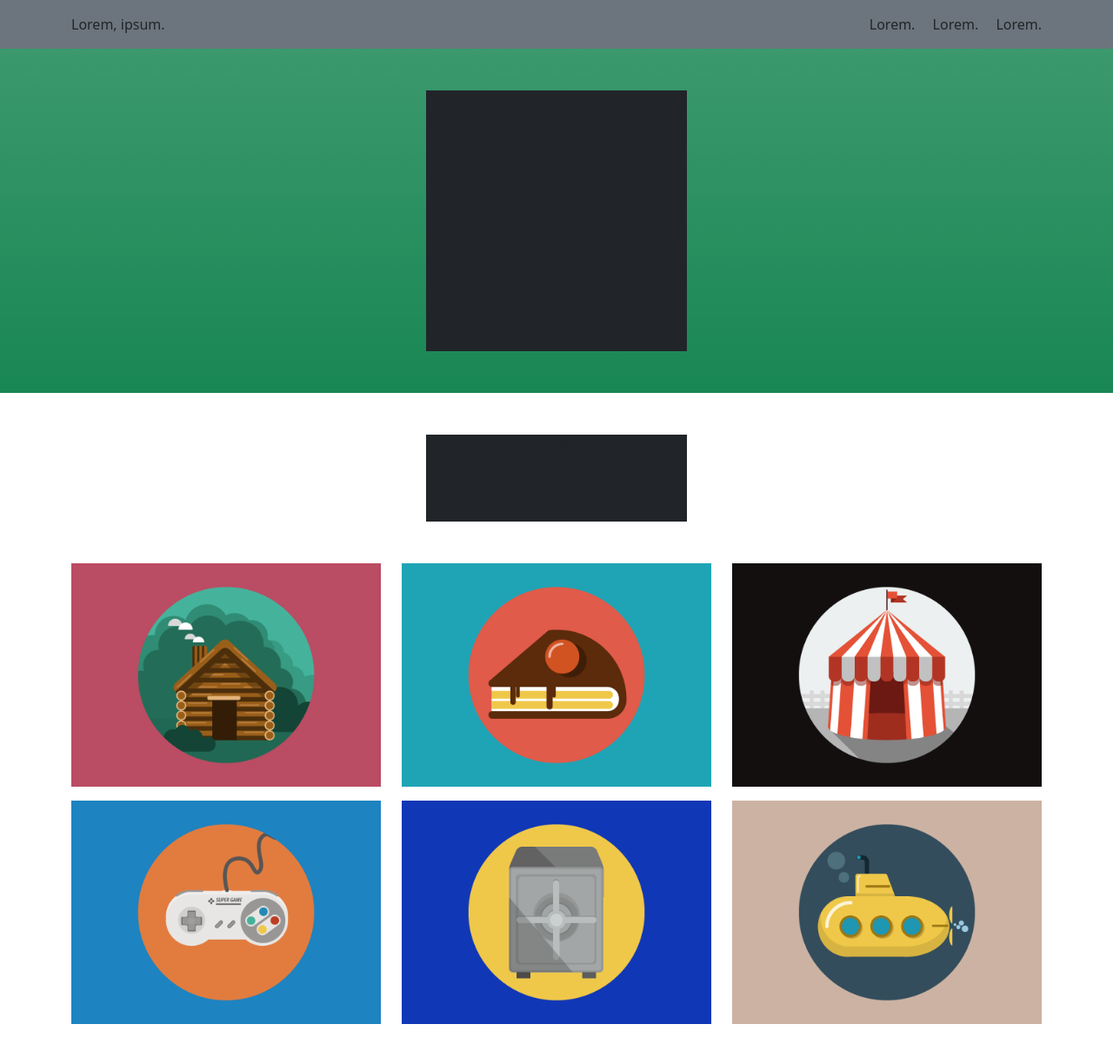
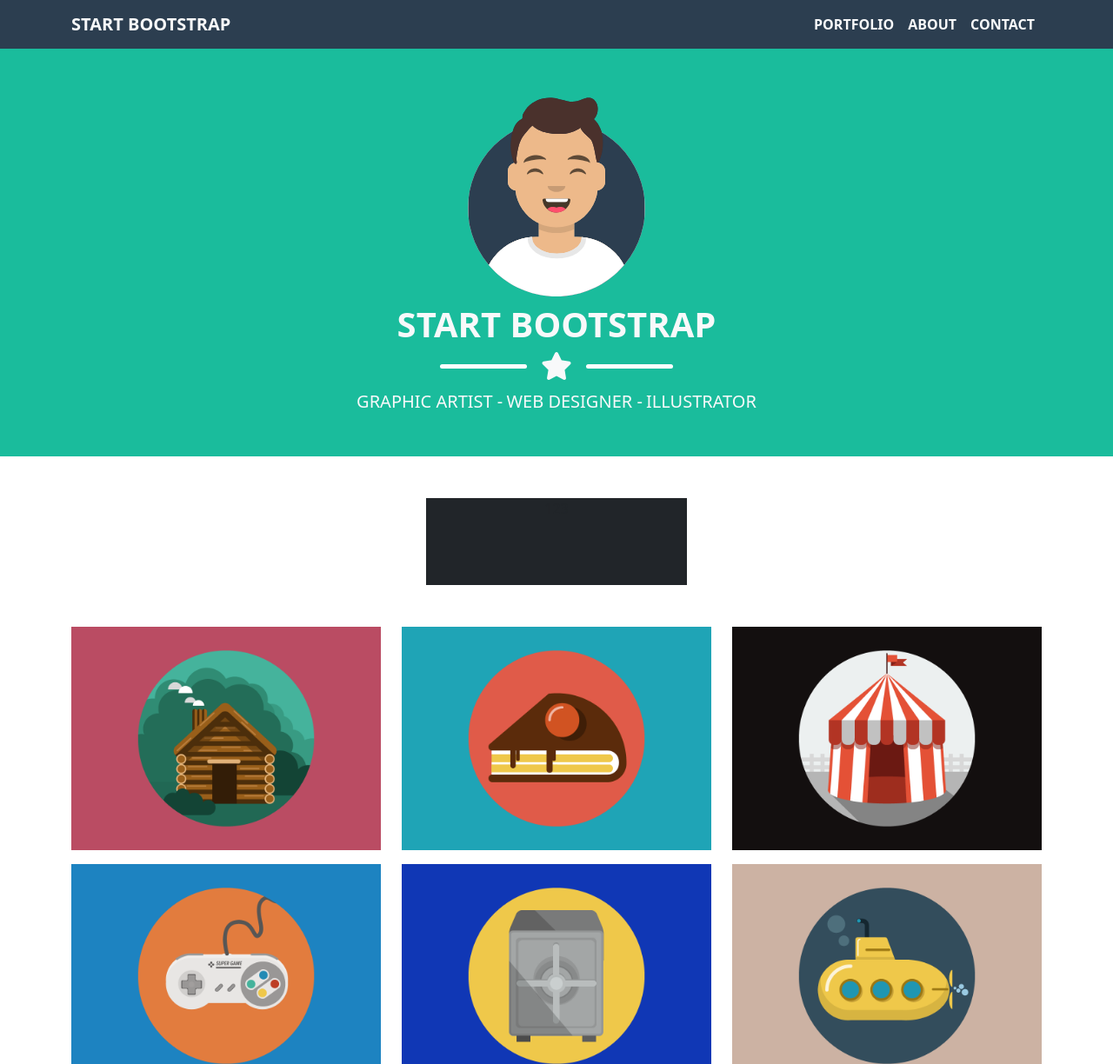
Before and after one commit to marcoarnulfo/html-css-bootstrap-freelancer, a plain HTML site: page index.html in a window 1280 px wide. Shown: the top 1224 px of the page at 87% size. Drawn offline with nearby package versions, Linux system fonts and the light colour scheme.

Commit message:
add nav bar and jumbotron

```diff
--- a/assets/css/style.css
+++ b/assets/css/style.css
@@ -2,6 +2,18 @@
     box-sizing: border-box;
     margin: 0;
     padding: 0;
+}
+
+:root{
+    --bg_alternative: #1ABC9C;
+    --bg_footer: #3A546D;
+    --bg_top_bot: #2C3E50;
+    --bg_light: #FFFFFF;
+}
+
+
+#site_header{
+    background-color: var(--bg_top_bot);
 }
 
 .debug{
@@ -18,3 +30,17 @@
     width: 100px;
     height: 50px;
 }
+
+
+.left,
+.right{
+    width: 100px;
+    height: 5px;
+    background-color: var(--bg_light);
+    border-radius: 1rem;
+}
+
+
+.bg_alternative{
+    background-color: var(--bg_alternative);
+}
--- a/index.html
+++ b/index.html
@@ -5,33 +5,59 @@
     <meta charset="utf-8">
     <meta name="viewport" content="width=device-width, initial-scale=1">
     <title>Bootstrap</title>
+    <link rel="stylesheet" href="https://cdnjs.cloudflare.com/ajax/libs/font-awesome/6.2.0/css/all.min.css"
+        integrity="sha512-xh6O/CkQoPOWDdYTDqeRdPCVd1SpvCA9XXcUnZS2FmJNp1coAFzvtCN9BmamE+4aHK8yyUHUSCcJHgXloTyT2A=="
+        crossorigin="anonymous" referrerpolicy="no-referrer" />
     <link href="https://cdn.jsdelivr.net/npm/bootstrap@5.2.1/dist/css/bootstrap.min.css" rel="stylesheet"
         integrity="sha384-iYQeCzEYFbKjA/T2uDLTpkwGzCiq6soy8tYaI1GyVh/UjpbCx/TYkiZhlZB6+fzT" crossorigin="anonymous">
     <link rel="stylesheet" href="./assets/css/style.css">
 </head>
 
 <body>
-    <header class="bg-secondary" id="site_header">
+    <header id="site_header">
         <!-- Nav-->
-        <div class="container-sm text-center py-3">
-            <div class="row">
-                <div class="col text-start">Lorem, ipsum.</div>
-                <div class="col text-end">
-                    <span>Lorem.</span>
-                    <span class="mx-3">Lorem.</span>
-                    <span>Lorem.</span>
+        <nav class="navbar navbar-expand-md ">
+            <div class="container">
+                <a class="navbar-brand text-light fw-bold" href="#">START BOOTSTRAP</a>
+                <button class="navbar-toggler" type="button" data-bs-toggle="collapse"
+                    data-bs-target="#navbarSupportedContent" aria-controls="navbarSupportedContent"
+                    aria-expanded="false" aria-label="Toggle navigation">
+                    <span class="navbar-toggler-icon"></span>
+                </button>
+                <div class="collapse navbar-collapse " id="navbarSupportedContent">
+                    <ul class="navbar-nav ms-auto mb-2 mb-lg-0">
+                        <li class="nav-item">
+                            <a class="nav-link active text-light fw-bold" aria-current="page" href="#">PORTFOLIO</a>
+                        </li>
+                        <li class="nav-item">
+                            <a class="nav-link active text-light fw-bold" aria-current="page" href="#">ABOUT</a>
+                        </li>
+                        <li class="nav-item">
+                            <a class="nav-link active text-light fw-bold" aria-current="page" href="#">CONTACT</a>
+                        </li>
+                    </ul>
                 </div>
             </div>
-        </div>
+        </nav>
     </header>
     <!-- /#site_header -->
     <main id="site_main">
-        <div class="container-fluid bg-success bg-gradient">
+        <div class="container-fluid bg_alternative">
             <!-- Jumbotron-->
             <div class="container text-center">
                 <div class="row">
-                    <div class="col d-flex justify-content-center">
-                        <div class="debug bg-dark my-5 ">
+                    <div class="col  mb-5">
+                        <img class="test pt-5" src="./assets/img/avatar.svg" alt="" style="width: 20%;">
+                        <h1 class="pt-2 fw-bold text-light">START BOOTSTRAP</h1>
+                        <div class=" d-flex justify-content-center">
+                            <div class="left align-self-center"></div>
+                            <span class="mx-3 text-light"><i class="fa-solid fa-star fs-2"></i></span>
+                            <div class="right align-self-center"></div>
+                        </div>
+                        <div class="pt-2">
+                            <span class="fs-5 text-light">GRAPHIC ARTIST -</span>
+                            <span class="fs-5 text-light">WEB DESIGNER -</span>
+                            <span class="fs-5 text-light">ILLUSTRATOR</span>
                         </div>
                     </div>
                 </div>
@@ -45,22 +71,24 @@
                         123
                     </div>
                 </div>
-                <div class="col-xl-4 col-md-6 col-sm-12 mb-3">
+            </div>
+            <div class="row row-cols-1 row-cols-md-2 row-cols-lg-3 ">
+                <div class="col mb-3">
                     <img class="img-fluid" src="./assets/img/cabin.png" alt="">
                 </div>
-                <div class="col-xl-4 col-md-6 col-sm-12 mb-3">
+                <div class="col mb-3">
                     <img class="img-fluid" src="./assets/img/cake.png" alt="">
                 </div>
-                <div class="col-xl-4 col-md-6 col-sm-12 mb-3">
+                <div class="col mb-3">
                     <img class="img-fluid" src="./assets/img/circus.png" alt="">
                 </div>
-                <div class="col-xl-4 col-md-6 col-sm-12 mb-3">
+                <div class="col mb-3">
                     <img class="img-fluid" src="./assets/img/game.png" alt="">
                 </div>
-                <div class="col-xl-4 col-md-6 col-sm-12 mb-3">
+                <div class="col mb-3">
                     <img class="img-fluid" src="./assets/img/safe.png" alt="">
                 </div>
-                <div class="col-xl-4 col-md-6 col-sm-12 mb-3">
+                <div class="col mb-3">
                     <img class="img-fluid" src="./assets/img/submarine.png" alt="">
                 </div>
             </div>
@@ -107,7 +135,7 @@
                 </div>
                 <div class="col-12">
                     <div class="mb-3">
-                        <label  class="form-label">Email address</label>
+                        <label class="form-label">Email address</label>
                         <input type="email" class="form-control" placeholder="name@example.com">
                     </div>
                 </div>
@@ -125,9 +153,7 @@
                     </div>
                 </div>
                 <div class="col-12">
-                    <div class="col-auto">
-                        <button type="submit" class="btn btn-primary mb-3">Send</button>
-                    </div>
+                    <button type="submit" class="btn btn-primary mb-3">Send</button>
                 </div>
             </div>
         </div>
@@ -138,10 +164,13 @@
         <div class="container-fluid bg-secondary pb-5 pt-5">
             <div class="container text-center">
                 <div class="row text-light">
-                    <div class="col-xl-4 col-sm-12 bg-dark">Lorem ipsum dolor sit amet consectetur adipisicing elit. Dolores,
+                    <div class="col-xl-4 col-sm-12 bg-dark">Lorem ipsum dolor sit amet consectetur adipisicing elit.
+                        Dolores,
                         voluptate!</div>
-                    <div class="col-xl-4 col-sm-12 bg-dark">Lorem ipsum, dolor sit amet consectetur adipisicing elit. Vel, rem.</div>
-                    <div class="col-xl-4 col-sm-12 bg-dark">Lorem ipsum dolor sit amet consectetur adipisicing elit. Laudantium, commodi!</div>
+                    <div class="col-xl-4 col-sm-12 bg-dark">Lorem ipsum, dolor sit amet consectetur adipisicing elit.
+                        Vel, rem.</div>
+                    <div class="col-xl-4 col-sm-12 bg-dark">Lorem ipsum dolor sit amet consectetur adipisicing elit.
+                        Laudantium, commodi!</div>
                 </div>
             </div>
         </div>
```
